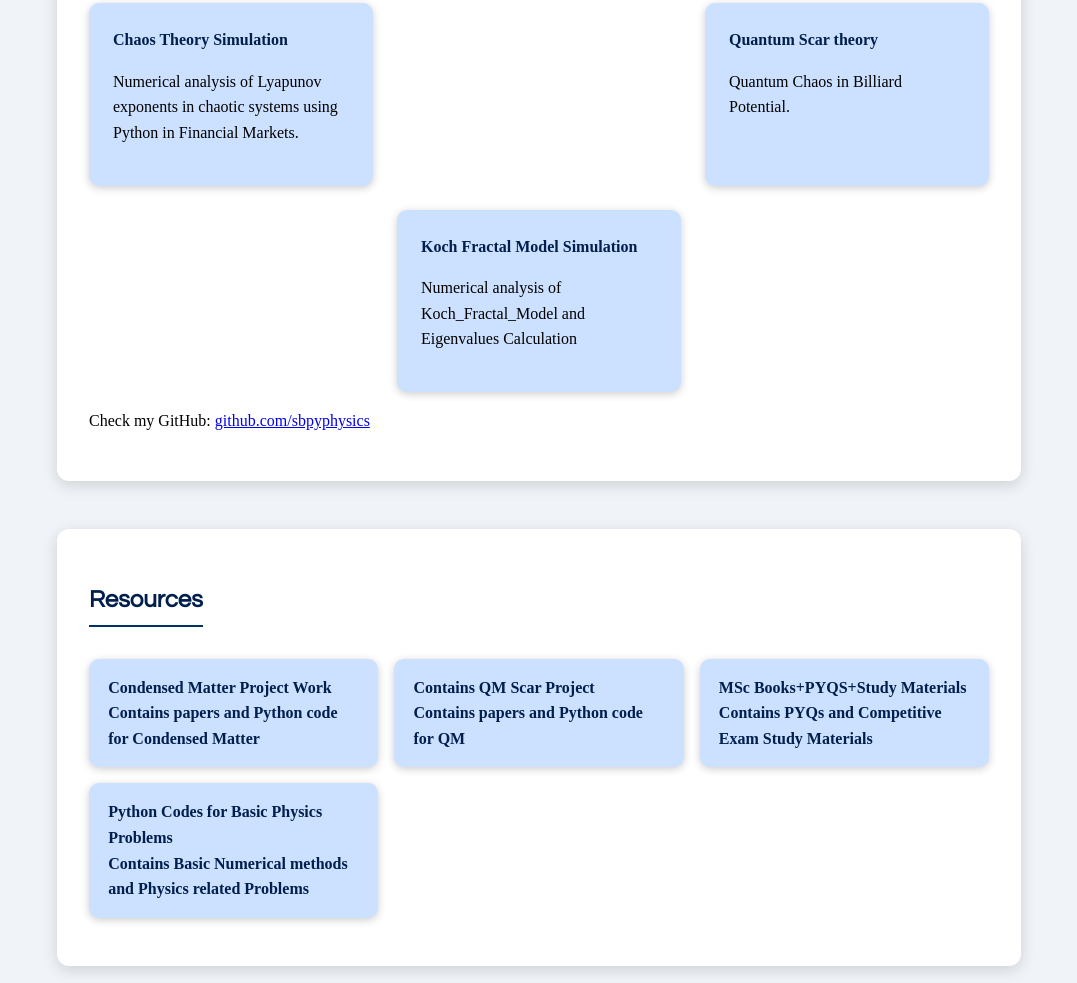
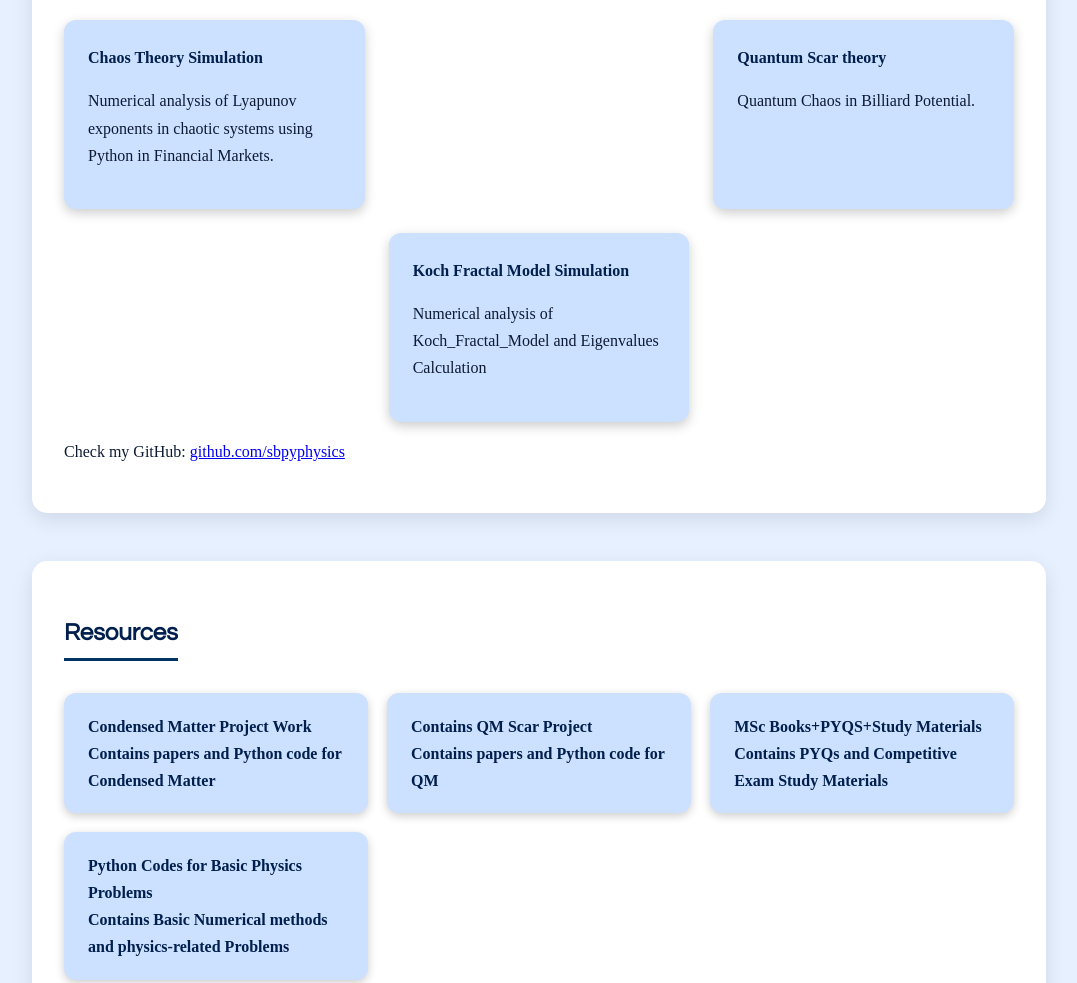
Before and after one commit to sbpythonnoob/sayanbhattacharya.github.io, a plain HTML site: page index.html in a window 1280 px wide. Shown: the part 851-1834 px from the top of the page, without its empty margins (101-1178 px from the left). Drawn offline with Linux system fonts and the light colour scheme.

Commit message:
Update index.html

```diff
--- a/index.html
+++ b/index.html
@@ -5,12 +5,12 @@
 <meta name="viewport" content="width=device-width, initial-scale=1.0">
 <title>Sayan Bhattacharya | Physics Student</title>
 <style>
-/* FONTS */
+/* FONTS & COLORS */
 body {
     font-family: "Times New Roman", Times, serif;
-    background-color: #f0f4f8;
-    color: #000;
-    line-height: 1.6;
+    background-color: #e6f0ff;
+    color: #0d1a33;
+    line-height: 1.7;
     margin: 0;
     padding: 0;
 }
@@ -24,6 +24,7 @@ header {
     color: white;
     padding: 4rem 2rem 2rem 2rem;
     text-align: center;
+    box-shadow: 0 4px 15px rgba(0,0,0,0.2);
 }
 header h1 {
     font-size: 3rem;
@@ -32,36 +33,44 @@ header h1 {
 header p {
     font-size: 1.2rem;
     font-style: italic;
-    margin-bottom: 2rem;
+    margin-bottom: 0.3rem;
+}
+header .quote {
+    font-size: 1rem;
+    font-style: italic;
+    color: #ffd700;
+    margin-top: 0.5rem;
 }
 nav a {
     color: white;
     margin: 0 1rem;
     text-decoration: none;
     font-weight: bold;
-    transition: color 0.3s;
+    transition: color 0.3s, transform 0.2s;
 }
 nav a:hover {
     color: #ffd700;
+    transform: scale(1.05);
 }
 
 /* SECTIONS */
 section {
-    max-width: 900px;
+    max-width: 950px;
     margin: 3rem auto;
     padding: 2rem;
     background: white;
-    border-radius: 12px;
-    box-shadow: 0 4px 15px rgba(0,0,0,0.15);
-    transition: transform 0.3s;
+    border-radius: 15px;
+    box-shadow: 0 6px 20px rgba(0,0,0,0.1);
+    transition: transform 0.3s, box-shadow 0.3s;
 }
 section:hover {
     transform: translateY(-5px);
+    box-shadow: 0 8px 25px rgba(0,0,0,0.15);
 }
 h2 {
     color: #001f4d;
     margin-bottom: 1rem;
-    border-bottom: 2px solid #003366;
+    border-bottom: 3px solid #003366;
     display: inline-block;
     padding-bottom: 0.3rem;
 }
@@ -69,7 +78,7 @@ h2 {
 /* PROJECT CARDS */
 .project-list {
     display: grid;
-    grid-template-columns: repeat(auto-fit, minmax(250px, 1fr));
+    grid-template-columns: repeat(auto-fit, minmax(280px, 1fr));
     gap: 1.5rem;
     list-style: none;
     padding: 0;
@@ -77,38 +86,38 @@ h2 {
 .project-list li {
     background: #cce0ff;
     padding: 1.5rem;
-    border-radius: 10px;
-    box-shadow: 0 2px 8px rgba(0,0,0,0.2);
+    border-radius: 12px;
+    box-shadow: 0 4px 12px rgba(0,0,0,0.2);
     transition: transform 0.3s, box-shadow 0.3s;
 }
 .project-list li:hover {
-    transform: translateY(-5px);
-    box-shadow: 0 6px 20px rgba(0,0,0,0.25);
+    transform: translateY(-6px);
+    box-shadow: 0 10px 25px rgba(0,0,0,0.25);
 }
 .project-list li strong {
     display: block;
-    margin-bottom: 0.5rem;
+    margin-bottom: 0.6rem;
     color: #001f4d;
 }
 
-/* RESOURCES */
+/* RESOURCES & DOWNLOADS */
 .resources-list {
     list-style: none;
     padding: 0;
     display: grid;
-    grid-template-columns: repeat(auto-fit, minmax(250px, 1fr));
-    gap: 1rem;
+    grid-template-columns: repeat(auto-fit, minmax(280px, 1fr));
+    gap: 1.2rem;
 }
 .resources-list li {
     background: #cce0ff;
-    padding: 1rem 1.2rem;
-    border-radius: 10px;
-    box-shadow: 0 2px 8px rgba(0,0,0,0.2);
+    padding: 1.2rem 1.5rem;
+    border-radius: 12px;
+    box-shadow: 0 3px 10px rgba(0,0,0,0.2);
     transition: transform 0.3s, box-shadow 0.3s;
 }
 .resources-list li:hover {
     transform: translateY(-5px);
-    box-shadow: 0 6px 20px rgba(0,0,0,0.25);
+    box-shadow: 0 8px 20px rgba(0,0,0,0.25);
 }
 .resources-list a {
     text-decoration: none;
@@ -136,10 +145,11 @@ footer {
     background: #001f4d;
     color: white;
     margin-top: 2rem;
+    box-shadow: 0 -4px 15px rgba(0,0,0,0.2);
 }
 
 /* RESPONSIVE */
-@media (max-width: 600px) {
+@media (max-width: 650px) {
     header h1 {
         font-size: 2.2rem;
     }
@@ -155,7 +165,8 @@ footer {
 <header>
     <h1>Sayan Bhattacharya</h1>
     <p>Physics Student | Research & Computational Enthusiast</p>
-    <p> B.sc - B.K.C College | M.Sc - A.P.C College (Affiliated to WBSU)</p>
+    <p>B.sc - B.K.C College | M.Sc - A.P.C College (Affiliated to WBSU)</p>
+    <p class="quote">"Physics is like sex: sure, it may give some practical results, but that's not why we do it." – Richard Feynman</p>
     <nav>
         <a href="#about">About</a>
         <a href="#projects">Projects</a>
@@ -212,10 +223,10 @@ footer {
                 Contains PYQs and Competitive Exam Study Materials
             </a>
         </li>
-            <li>
+        <li>
              <a href="https://github.com/sbpyphysics/Physics-Python-Codes" target="_blank">
                 <strong>Python Codes for Basic Physics Problems</strong><br>
-                Contains Basic Numerical methods and Physics related Problems
+                Contains Basic Numerical methods and physics-related Problems
             </a>
         </li>
     </ul>
@@ -229,7 +240,4 @@ footer {
 
 <footer>
     &copy; 2025 Sayan Bhattacharya. All Rights Reserved.
-</footer>
-
-</body>
-</html>
+</
```
